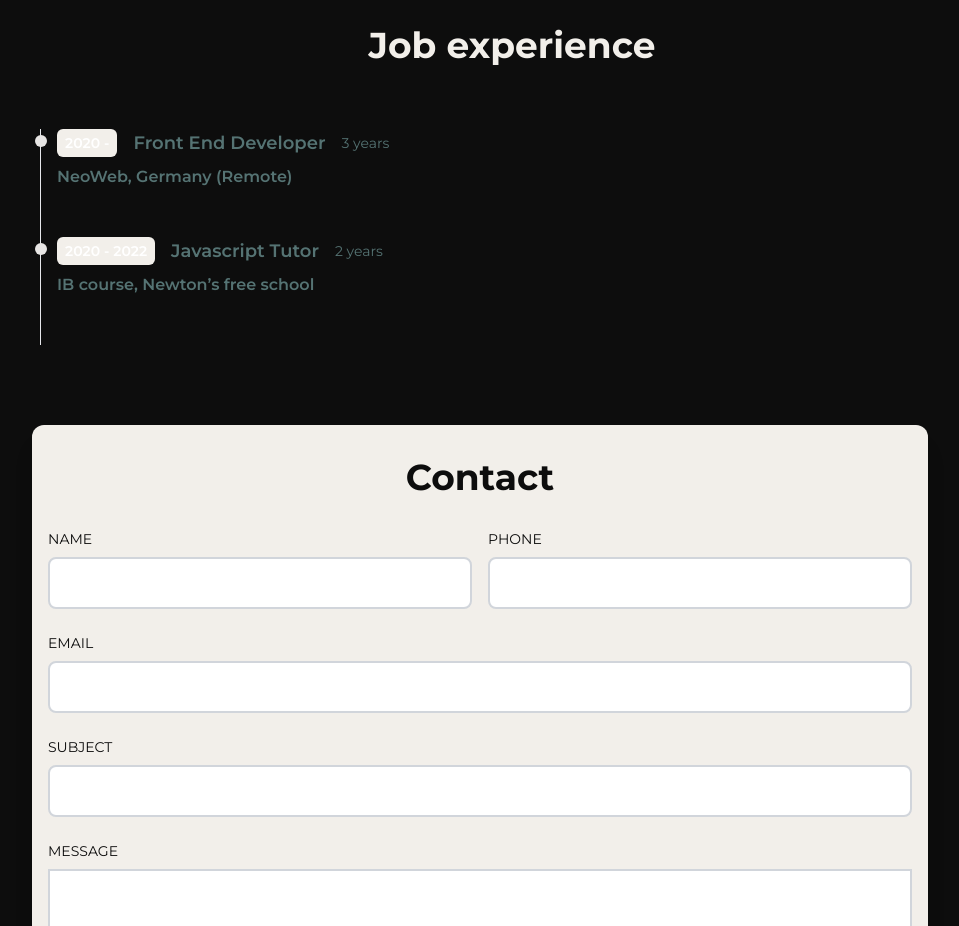
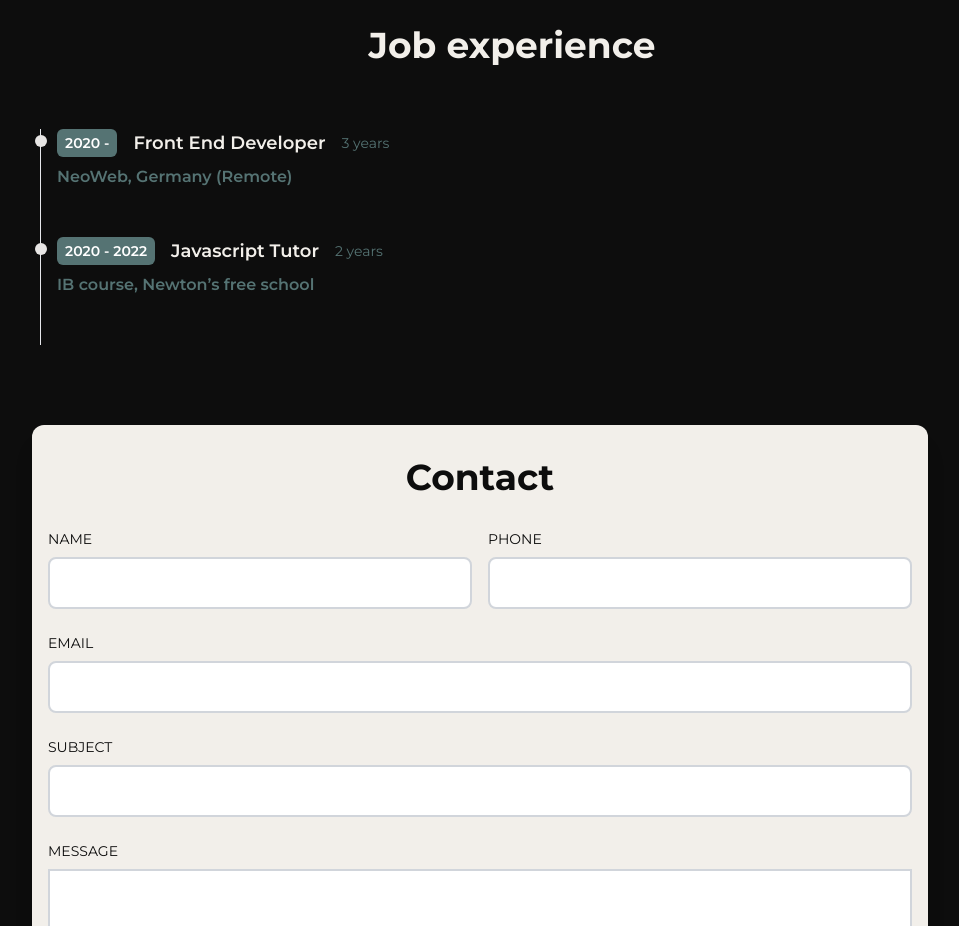
Before and after one commit to bekatev/portfolio, a React (Vite) app: page / in a window 1280 px wide. Shown: the part 3580-4506 px from the top of the page, without its empty margins (160-1119 px from the left). Built offline with nearby package versions, Linux system fonts and the light colour scheme.

Commit message:
Update styles in WorkItem.jsx

```diff
--- a/src/components/WorkItem.jsx
+++ b/src/components/WorkItem.jsx
@@ -7,10 +7,10 @@ const WorkItem = ({ year, title, duration, details }) => {
         <li className="mb-10 ml-4">
           <div className="absolute w-3 h-3 bg-stone-200 rounded-full mt-1.5 -left-1.5 bg-txt" />
           <p className="flex flex-wrap gap-4 flex-row items-center justify-start text-xs md:text-sm">
-            <span className="inline-block px-2 py-1 font-semibold text-white bg-primary rounded-md">
+            <span className="inline-block px-2 py-1 font-semibold text-white bg-bttn rounded-md">
               {year}
             </span>
-            <span className="text-lg font-semibold text-bttn">{title}</span>
+            <span className="text-lg font-semibold text-primary">{title}</span>
             <span className="my-1 text-sm font-normal leading-none text-bttn">
               {duration}
             </span>
```
